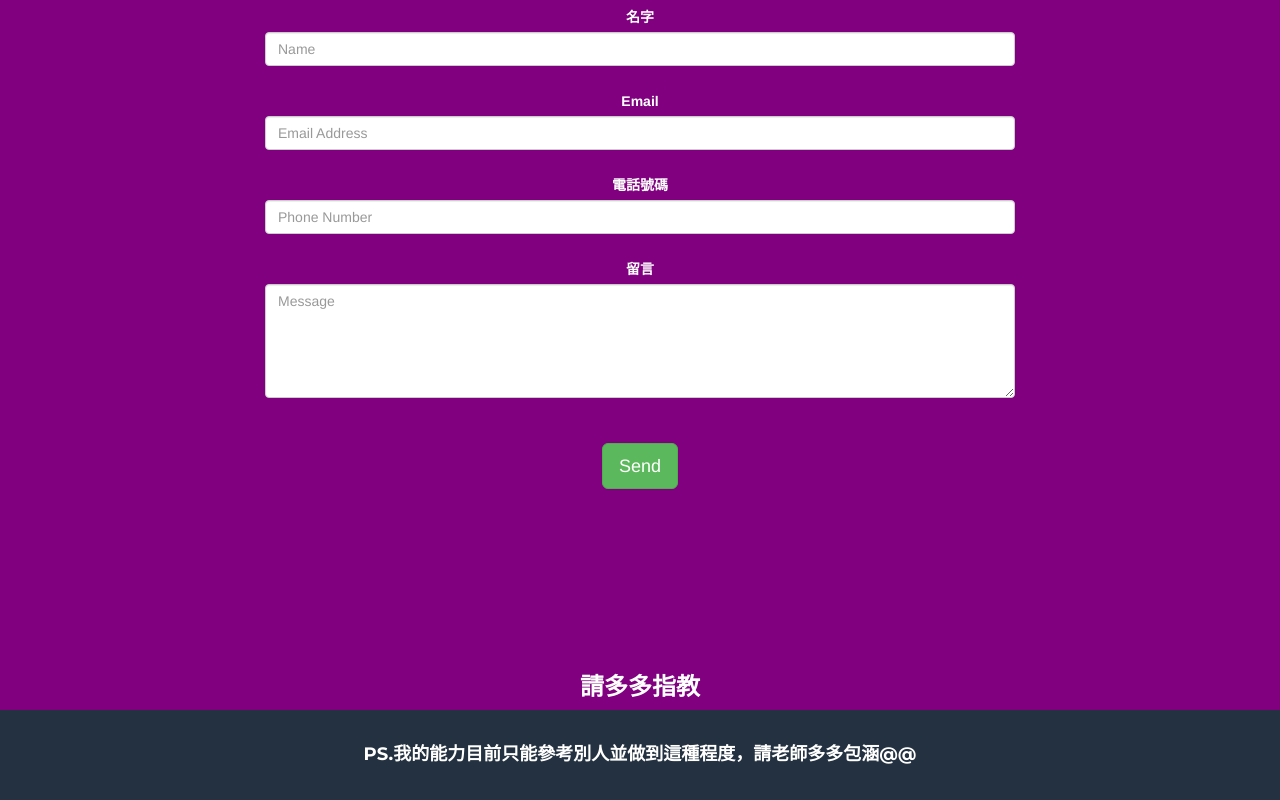
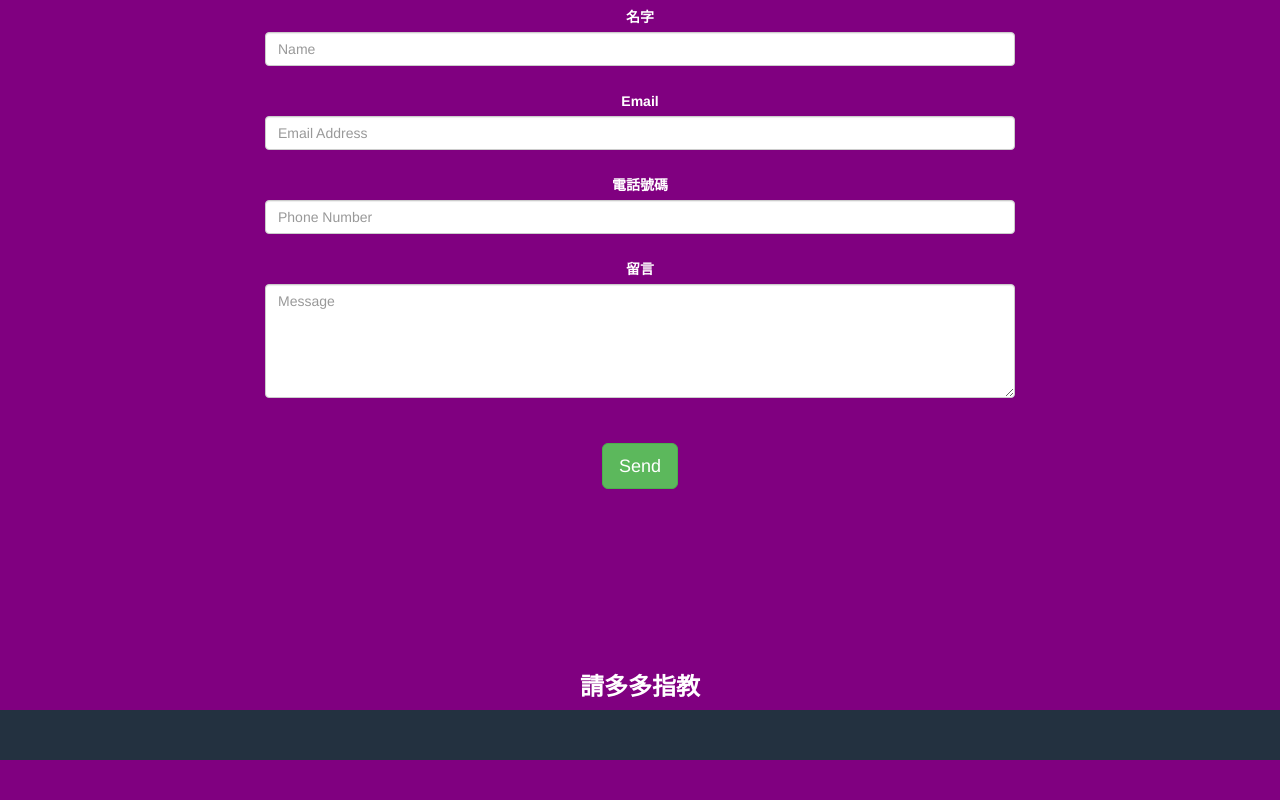
Before and after one commit to tfcs46/final-report, a plain HTML site: page index.html in a window 1280 px wide. Shown: the part 1381-2181 px from the top of the page. After the commit the page ends 2141 px from the top, so only its background shows below. Drawn offline with nearby package versions, Linux system fonts and the light colour scheme; a script that the page names is missing.

Commit message:
Add files via upload

```diff
--- a/index.html
+++ b/index.html
@@ -265,11 +265,7 @@
         <div class="footer-below">
             <div class="container">
                 <div class="row">
-                    <div class="col-lg-12">
-                       <h4>
-                           PS.我的能力目前只能參考別人並做到這種程度，請老師多多包涵@@
-                       </h4>
-                    </div>
+
                 </div>
             </div>
         </div>
```
